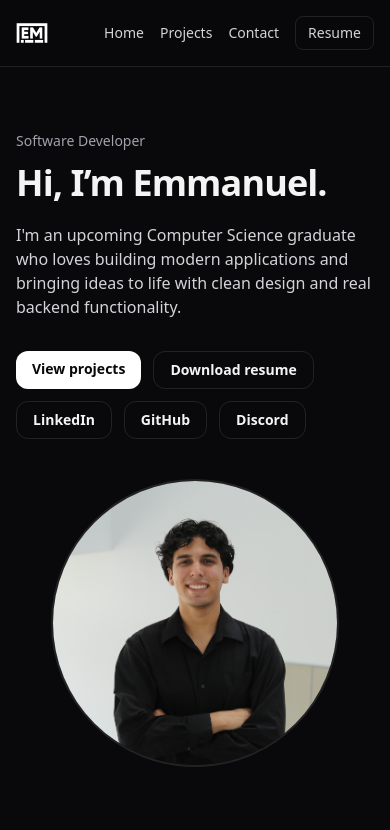
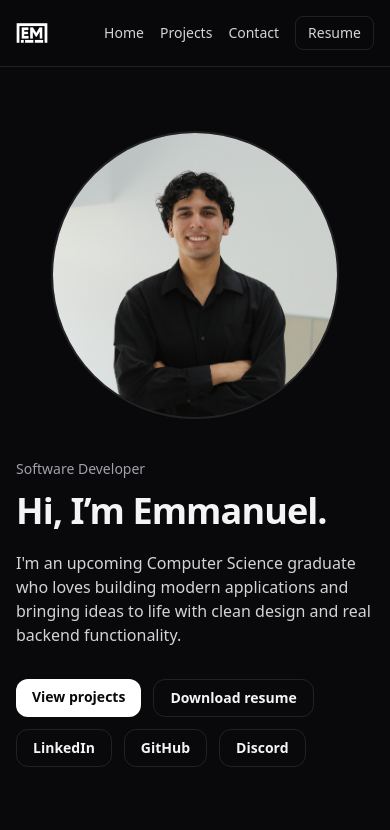
Before and after one commit to eemont/eemont.github.io, a React (Vite) app: page / in a window 390 px wide. Shown: the top 830 px of the page. Built offline with nearby package versions, Linux system fonts and the light colour scheme.

Commit message:
Fixed mobile view of portrait in Hero,

```diff
--- a/src/sections/Hero.jsx
+++ b/src/sections/Hero.jsx
@@ -6,8 +6,19 @@ export default function Hero() {
       id="top"
       className="mx-auto grid max-w-5xl grid-cols-1 items-center gap-10 px-4 py-16 md:grid-cols-2"
     >
-        {/* LEFT SIDE TEXT */}
-        <div>
+      {/* IMAGE (TOP ON MOBILE, RIGHT ON DESKTOP) */}
+      <div className="order-1 flex justify-center md:order-2 md:justify-end">
+        <div className="h-72 w-72 overflow-hidden rounded-full border-2 border-white/10 sm:h-80 sm:w-80">
+          <img
+            src="/PORTRAIT3.JPG"
+            alt="Emmanuel Montoya Aguilar"
+            className="h-full w-full object-cover scale-125 translate-y-5"
+          />
+        </div>
+      </div>
+
+      {/* TEXT (BOTTOM ON MOBILE, LEFT ON DESKTOP) */}
+      <div className="order-2 md:order-1">
         <p className="text-sm text-zinc-400">Software Developer</p>
 
         <h1 className="mt-3 text-4xl font-bold tracking-tight sm:text-5xl">
@@ -64,20 +75,9 @@ export default function Hero() {
         </div>
       </div>
 
-            {/* RIGHT SIDE IMAGE */}
-            <div className="flex justify-center md:justify-center">
-                <div className="h-72 w-72 rounded-full border-2 border-white/10 overflow-hidden sm:h-80 sm:w-80">
-                <img
-                    src="/PORTRAIT3.JPG"
-                    alt="Emmanuel Montoya Aguilar"
-                    className="h-full w-full object-cover scale-125 translate-y-5"
-                />
-                </div>
+      {/* SKILLS TAGS (FULL WIDTH BELOW BOTH) */}
+      <div className="order-3 md:col-span-2 mt-6 flex flex-wrap gap-2 text-xs text-zinc-400">
 
-            </div>
-
-      {/* SKILLS TAGS (FULL WIDTH BELOW BOTH) */}
-      <div className="md:col-span-2 mt-6 flex flex-wrap gap-2 text-xs text-zinc-400">
         {[
           "C++",
           "Python",
@@ -111,7 +111,10 @@ export default function Hero() {
           "NodeJS",
           "Express",
         ].map((t) => (
-          <span key={t} className="rounded-full border border-white/10 px-3 py-1">
+          <span
+            key={t}
+            className="rounded-full border border-white/10 px-3 py-1"
+          >
             {t}
           </span>
         ))}
```
Lines whose indentation alone changed are shown as unchanged.
